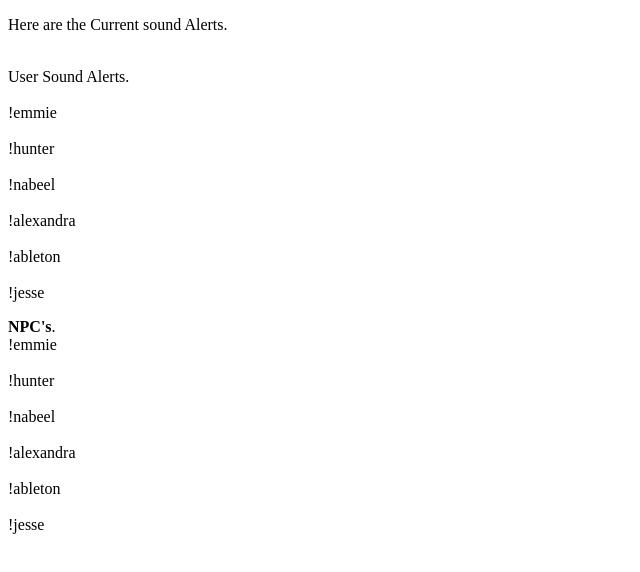
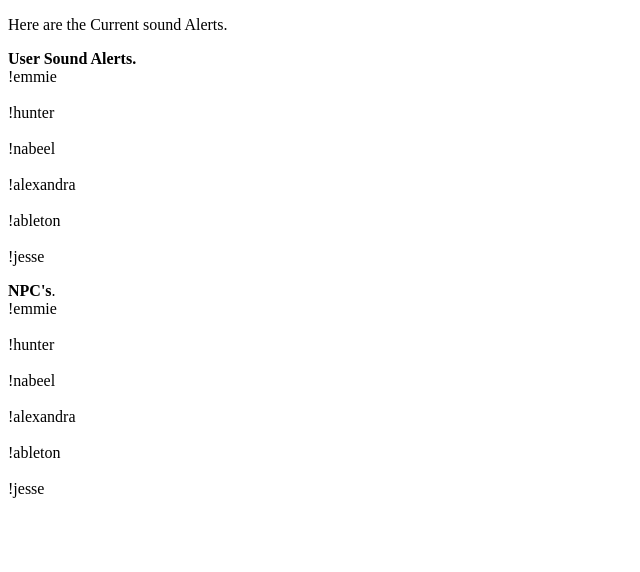
Before and after one commit to rmasterhacker/twitchalerts.github.io, a plain HTML site: page index.html in a window 1280 px wide. Shown: the whole page, without its empty margins (0-640 px from the left). Drawn offline with Linux system fonts and the light colour scheme.

Commit message:
Update index.html

```diff
--- a/index.html
+++ b/index.html
@@ -5,7 +5,7 @@
   </head>
   <body>
     <p>Here are the Current sound Alerts.</p>
-    <p><br>User Sound Alerts.</br>
+    <p><b>User Sound Alerts.</b>
         <br>!emmie</br>
         <br>!hunter</br>
         <br>!nabeel</br>
```
